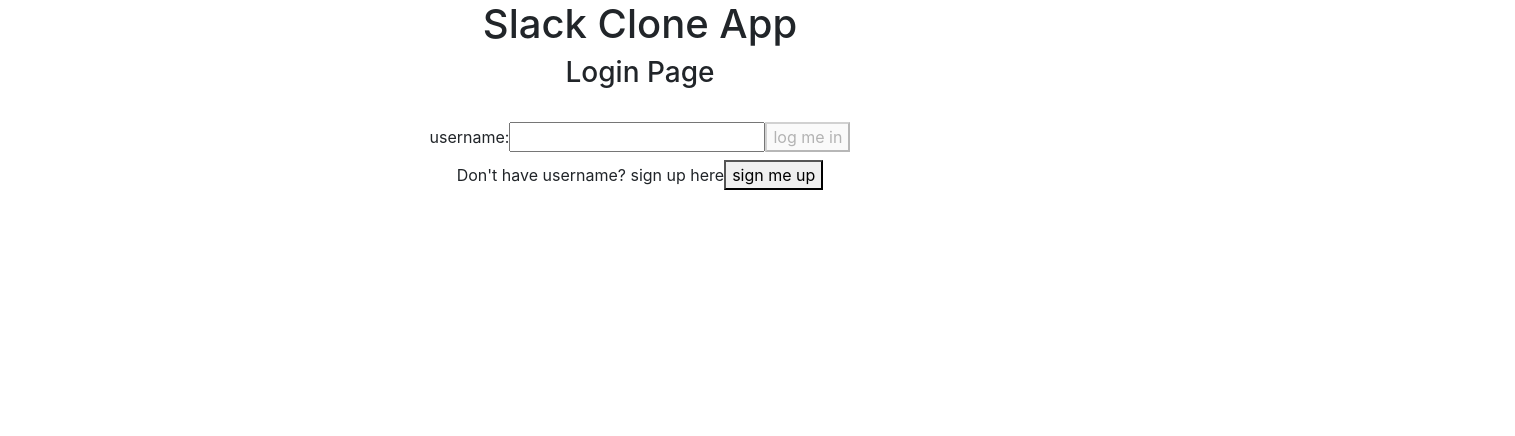
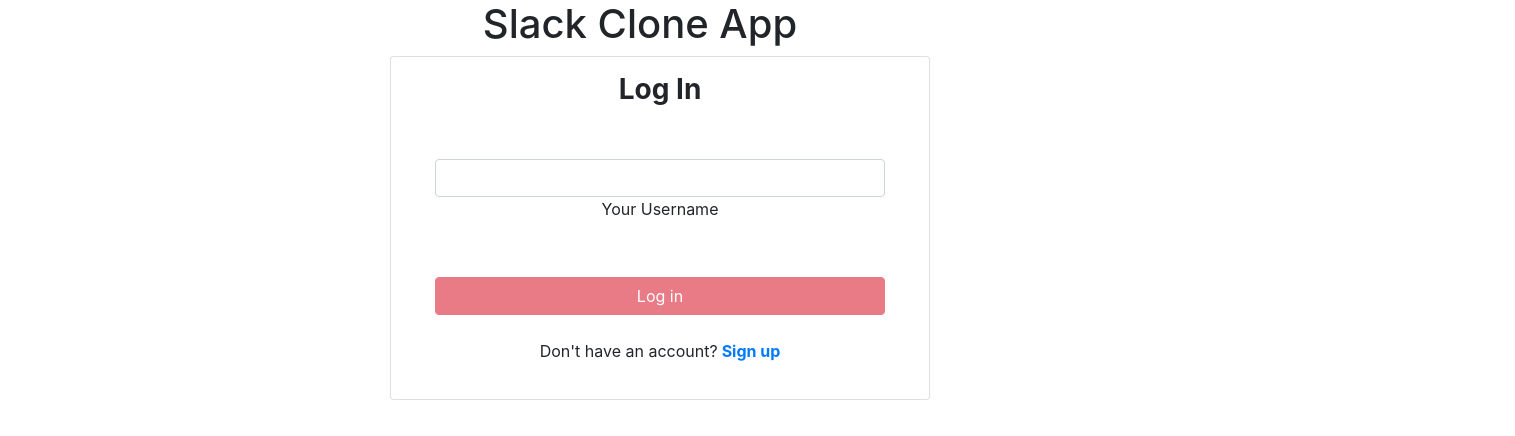
Before and after one commit to gordonpn/slack-clone, a React (Create React App) app in the folder client/: page / in a window 1280 px wide. Shown: the top 436 px of the page, 1515 px wide, since content can reach past the window. Built offline with nearby package versions, Linux system fonts and the light colour scheme.

Commit message:
changed the UI of the login page If the user puts in the wrong user name, a pop up will appear and say invalid username #31

```diff
--- a/client/src/App.js
+++ b/client/src/App.js
@@ -67,6 +67,7 @@
       const response = await getUserByName(userName);
       if (response.data.length === 0) {
         console.log("invalid username");
+        alert("Invalid Username");
         return
       }
       const newUser = {
--- a/client/src/components/ChatDashboard.js
+++ b/client/src/components/ChatDashboard.js
@@ -60,9 +60,9 @@
     this.loadChannels();
   }
 
-  componentWillUnmount() {
+  /*componentWillUnmount() {
     this.state.chatKitUser.disconnect();
-  }
+  }*/
 
   async loadChannels() {
     let loadedChannels = Array.from(await getChannelsForUser(this.state.user['channelIDs']));
--- a/client/src/components/Login.js
+++ b/client/src/components/Login.js
@@ -1,4 +1,5 @@
-import React, {Component} from "react";
+import React, { Component } from "react";
+import {MDBContainer, MDBRow, MDBCol, MDBBtn, MDBCard, MDBCardBody, MDBInput} from "mdbreact";
 
 export default class Login extends Component {
   constructor(props) {
@@ -17,7 +18,7 @@
   }
 
   handleChange(e) {
-    this.setState({username: e.target.value});
+    this.setState({ username: e.target.value });
   }
 
   enableLoginPage(e) {
@@ -26,7 +27,7 @@
       loginPage: true,
       signUpPage: false,
       username: ""
-    })
+    });
   }
 
   enableSignUpPage(e) {
@@ -35,7 +36,7 @@
       loginPage: false,
       signUpPage: true,
       username: ""
-    })
+    });
   }
 
   signUp(e) {
@@ -43,7 +44,7 @@
     this.props.setUser(this.state.username);
     this.setState({
       username: ""
-    })
+    });
   }
 
   login(e) {
@@ -51,54 +52,123 @@
     this.props.logUserIn(this.state.username);
     this.setState({
       username: ""
-    })
+    });
   }
-
+  handleLogPress(event) {
+    let code = event.keyCode || event.which;
+    if (code === 13) {
+      this.login(event);
+    }
+  }
+  handleSignPress(event) {
+    let code = event.keyCode || event.which;
+    if (code === 13) {
+      this.signUp(event);
+    }
+  }
 
   loginPage() {
     return (
-      <div className="col-sm">
-        <h3>Login Page</h3>
-        <br/>
-        <form>
-          <label>
-            username:
-            <input type="text" value={this.state.username}
-                   onChange={this.handleChange}/>
-            <button onClick={e => this.login(e)}
-                    disabled={!this.state.username}> log me in
-            </button>
-          </label>
-          <div>
-            Don't have username? sign up here
-            <button onClick={e => this.enableSignUpPage(e)}> sign me up</button>
-          </div>
-        </form>
-      </div>
-    )
-  };
+      <MDBContainer>
+        <div className="signup">
+          <MDBRow>
+            <MDBCol md="6">
+              <MDBCard>
+                <div className="header pt-3 grey lighten-2">
+                  <div className="text-center">
+                    <h3>
+                      <strong>Log In</strong>
+                    </h3>
+                  </div>
+                </div>
+                <MDBCardBody className="mx-4 mt-4">
+                  <MDBInput
+                    label="Your Username"
+                    value={this.state.username}
+                    onChange={this.handleChange}
+                    onKeyPress={this.handleLogPress.bind(this)}
+                  />
+
+                  <div className="text-center mb-4 mt-5">
+                    <MDBBtn
+                      onClick={e => this.login(e)}
+                      disabled={!this.state.username}
+                      color="danger"
+                      type="button"
+                      className="btn-block z-depth-2"
+                    >
+                      Log in
+                    </MDBBtn>
+                  </div>
+                  <p className="font-small grey-text d-flex justify-content-center">
+                    Don't have an account?
+                    <a
+                      href="#!"
+                      className="dark-grey-text font-weight-bold ml-1"
+                      onClick={e => this.enableSignUpPage(e)}
+                    >
+                      Sign up
+                    </a>
+                  </p>
+                </MDBCardBody>
+              </MDBCard>
+            </MDBCol>
+          </MDBRow>
+        </div>
+      </MDBContainer>
+    );
+  }
 
   signUpPage() {
     return (
-      <div className="col-sm">
-        <h3>Sign Up Page</h3>
-        <br/>
-        <form>
-          <label>
-            username:
-            <input type="text" value={this.state.username}
-                   onChange={this.handleChange}/>
-            <button onClick={e => this.signUp(e)}
-                    disabled={!this.state.username}> Sign me up
-            </button>
-          </label>
-          <div>
-            already have a username? log in here
-            <button onClick={e => this.enableLoginPage(e)}> log me in</button>
-          </div>
-        </form>
-      </div>
-    )
+      <MDBContainer>
+        <div className="signup">
+          <MDBRow>
+            <MDBCol md="6">
+              <MDBCard>
+                <div className="header pt-3 grey lighten-2">
+                  <div className="text-center">
+                    <h3>
+                      <strong>Sign Up</strong>
+                    </h3>
+                  </div>
+                </div>
+                <MDBCardBody className="mx-4 mt-4">
+                  <MDBInput
+                    label="Your Username"
+                    value={this.state.username}
+                    onChange={this.handleChange}
+                    onKeyPress={this.handleSignPress.bind(this)}
+                  />
+
+                  <div className="text-center mb-4 mt-5">
+                    <MDBBtn
+                      onClick={e => this.signUp(e)}
+                      disabled={!this.state.username}
+                      color="danger"
+                      type="button"
+                      className="btn-block z-depth-2"
+                    >
+                      Sign Up
+                    </MDBBtn>
+                  </div>
+                  <p className="font-small grey-text d-flex justify-content-center">
+                    Already Have a Username?
+                    <a
+                      href="#!"
+                      className="dark-grey-text font-weight-bold ml-1"
+                      onClick={e => this.enableLoginPage(e)}
+                    >
+                      Log In
+                    </a>
+                  </p>
+                </MDBCardBody>
+              </MDBCard>
+            </MDBCol>
+          </MDBRow>
+        </div>
+      </MDBContainer>
+    );
   }
 
   render() {
--- a/client/src/index.css
+++ b/client/src/index.css
@@ -74,7 +74,7 @@
 }
 
 .messageBox {
-  margin-top: 1 -px;
+  margin-top: 1px;
 }
 
 .chatRoomTitle {
@@ -106,3 +106,10 @@
   height: 70vh;
   padding-top: 5px;
 }
+.signup{
+position:relative;
+left:305px
+}
+.login{
+
+}
```
